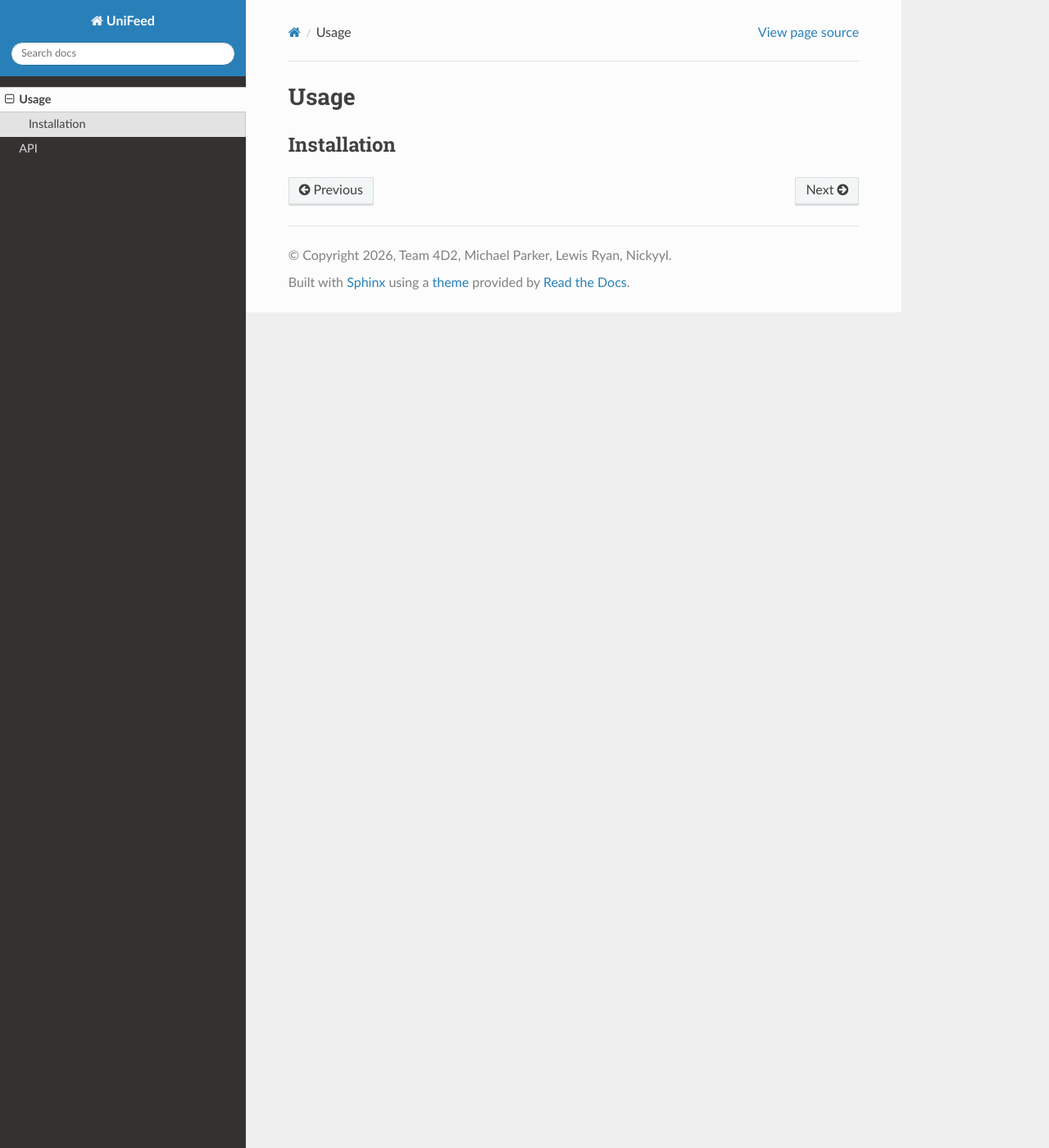
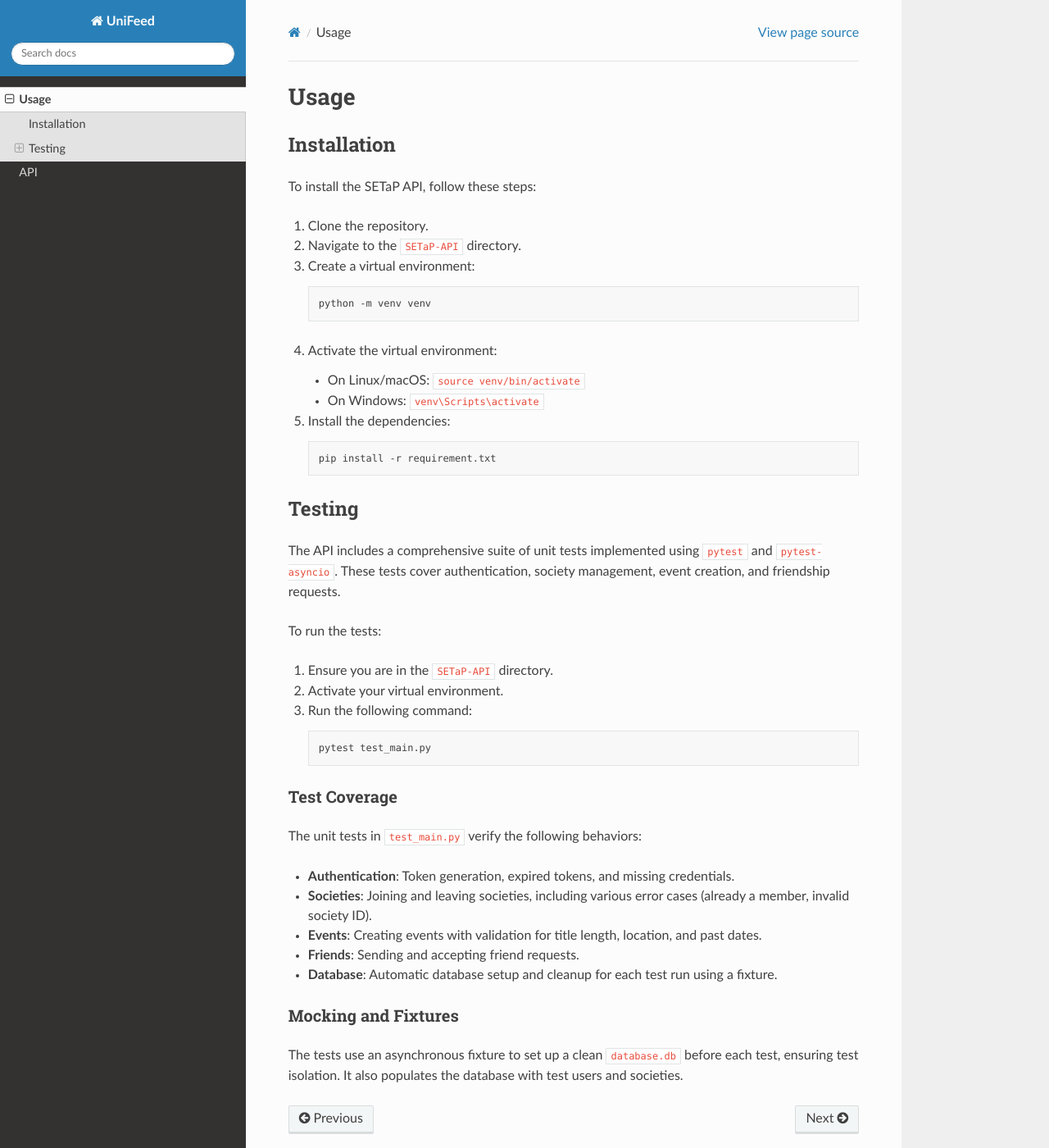
Before and after one commit to Team-4D2/Documentation, a Sphinx documentation site: the page built from docs/source/usage.rst, in a window 1280 px wide and 1400 px high. Shown: the whole window at 82% size. Built offline with Sphinx 7.4.7 and the Read the Docs theme 3.1.0, drawn with Linux system fonts in a browser that asks for light colours.

Commit message:
installation and setap

```diff
--- a/docs/source/usage.rst
+++ b/docs/source/usage.rst
@@ -5,3 +5,55 @@ Usage
 
 Installation
 ------------
+
+To install the SETaP API, follow these steps:
+
+1. Clone the repository.
+2. Navigate to the ``SETaP-API`` directory.
+3. Create a virtual environment:
+
+   .. code-block:: bash
+
+      python -m venv venv
+
+4. Activate the virtual environment:
+
+   - On Linux/macOS: ``source venv/bin/activate``
+   - On Windows: ``venv\Scripts\activate``
+
+5. Install the dependencies:
+
+   .. code-block:: bash
+
+      pip install -r requirement.txt
+
+Testing
+-------
+
+The API includes a comprehensive suite of unit tests implemented using ``pytest`` and ``pytest-asyncio``. These tests cover authentication, society management, event creation, and friendship requests.
+
+To run the tests:
+
+1. Ensure you are in the ``SETaP-API`` directory.
+2. Activate your virtual environment.
+3. Run the following command:
+
+   .. code-block:: bash
+
+      pytest test_main.py
+
+Test Coverage
+^^^^^^^^^^^^^
+
+The unit tests in ``test_main.py`` verify the following behaviors:
+
+* **Authentication**: Token generation, expired tokens, and missing credentials.
+* **Societies**: Joining and leaving societies, including various error cases (already a member, invalid society ID).
+* **Events**: Creating events with validation for title length, location, and past dates.
+* **Friends**: Sending and accepting friend requests.
+* **Database**: Automatic database setup and cleanup for each test run using a fixture.
+
+Mocking and Fixtures
+^^^^^^^^^^^^^^^^^^^^
+
+The tests use an asynchronous fixture to set up a clean ``database.db`` before each test, ensuring test isolation. It also populates the database with test users and societies.
```
